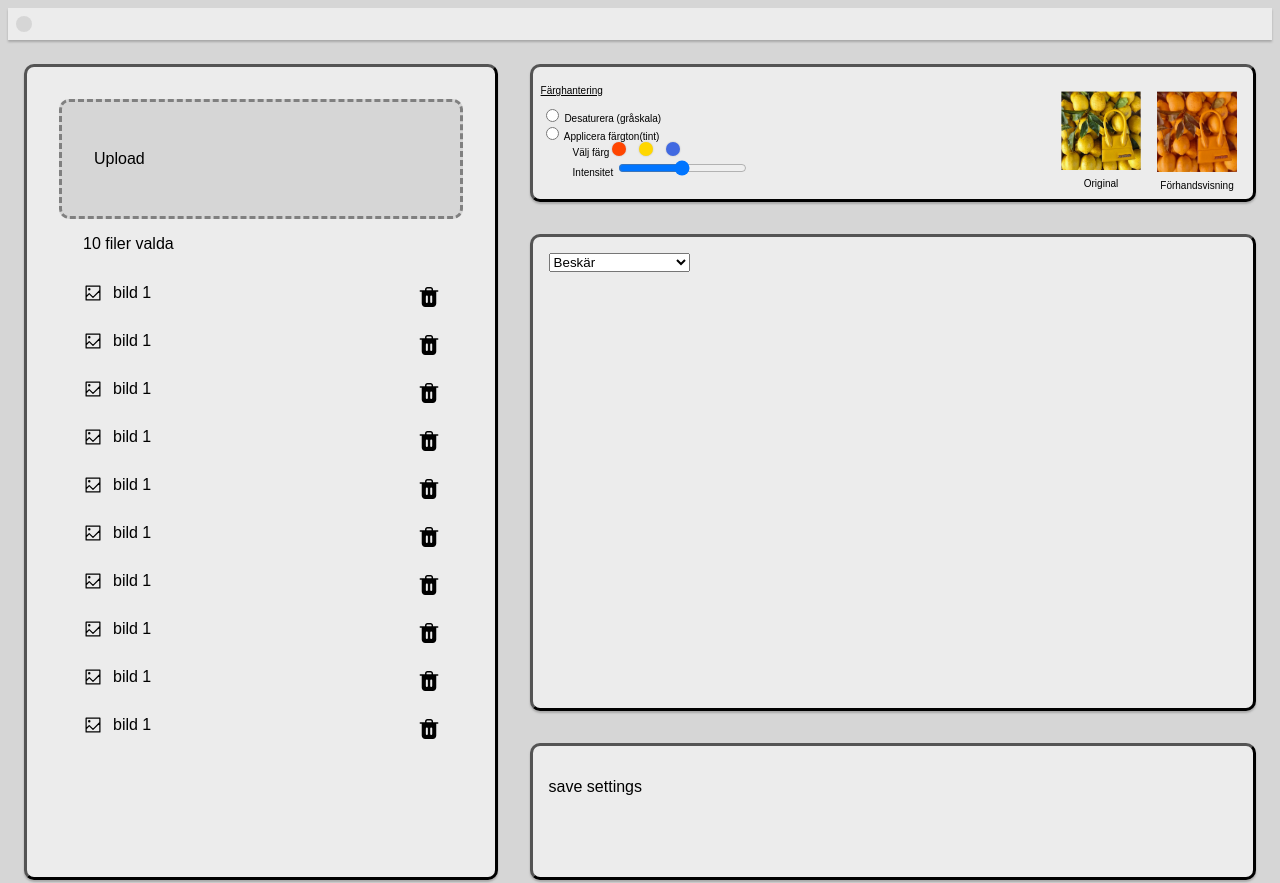
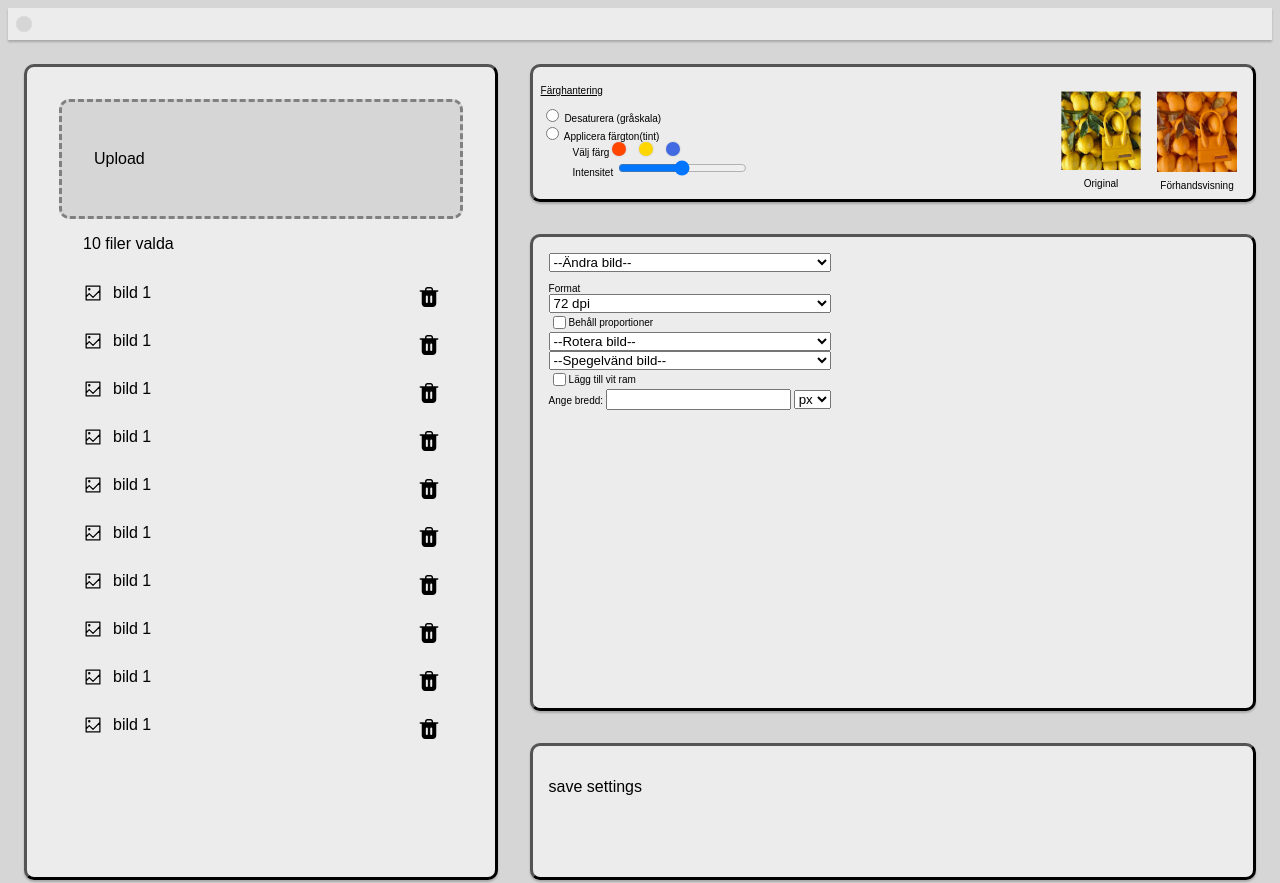
Before and after one commit to anomalin/Java-UX_grupp9, a plain HTML site: page BatchJobGUI/index.html in a window 1280 px wide. Shown: the top 883 px of the page. Drawn offline with Linux system fonts and the light colour scheme.

Commit message:
adding more code for the size-setting section

```diff
--- a/BatchJobGUI/index.html
+++ b/BatchJobGUI/index.html
@@ -72,12 +72,44 @@
         <div class="crop">
             <form class="size-settings">
                 <select name="changephoto">
-                    <optgroup label="Ändra bild">
-                        <option value="crop">Beskär</option>
-                        <option value="resolution">Ändra upplösning</option>
-                        <option value="size">Ändra storlek</option>
-                    </optgroup>
+                    <option value="">--Ändra bild--</option>
+                    <option value="crop">Beskär</option>
+                    <option value="resolution">Ändra upplösning</option>
+                    <option value="size">Ändra storlek</option>
                 </select>
+                <br>
+                <label for="format">Format</label>
+                <select name="format">
+                    <option value="dpi">72 dpi</option>
+                </select>
+                <div class="checkprop">
+                    <input type="checkbox" id="proportions">
+                    <label for="proportions">Behåll proportioner</label>
+                </div>
+                <select name="rotate">
+                    <option value="">--Rotera bild--</option>
+                    <option value="0">0°</option>
+                    <option value="90">90°</option>
+                    <option value="180">180°</option>
+                    <option value="270">270°</option>
+                </select>
+                <select name="mirror">
+                    <option value="">--Spegelvänd bild--</option>
+                    <option value="horisontal">Horisontellt</option>
+                    <option value="vertical">Vertikalt</option>
+                </select>
+                <div class="whiteframe">
+                    <input type="checkbox" id="frame">
+                    <label for="frame">Lägg till vit ram</label>
+                </div>
+                <div class="width">
+                    <label for="width-choice">Ange bredd: </label>
+                    <input type="text" id="width-choice">
+                    <select name="px">
+                        <option value="px">px</option>
+                        <option value="procent">%</option>
+                    </select>
+                </div>
             </form>
         </div>
         <div class="save-settings">
--- a/BatchJobGUI/style.css
+++ b/BatchJobGUI/style.css
@@ -92,7 +92,7 @@ img {
     margin-left: 2rem;
 }
 
-/* Grundstil för färgknappar */
+/* Utseende för knappar*/
 .color-circle {
     display: inline-block;
     width: 10px;
@@ -105,7 +105,7 @@ img {
     transition: border 0.2s ease;
 }
 
-/* Färger */
+
 .color-circle.red {
     background-color: orangered;
 }
@@ -129,11 +129,29 @@ input[type="radio"]:checked + .color-circle {
     grid-column: 3/6;
     margin: 1rem;
     padding: 1rem;
+    display: flex;
     background-color: #ececec;
     border-style: outset;
     border-color: black;
     border-radius: 10px;
     box-shadow: 0px 2px 2px 0px darkgray;
+    font-size: x-small;
+}
+
+.size-settings {
+    display: flex;
+    flex-direction: column;
+    align-content: space-evenly;
+}
+
+.checkprop {
+    display: flex;
+    align-items:center;
+}
+
+.whiteframe {
+    display: flex;
+    align-items: center;
 }
 
 .save-settings {
```
